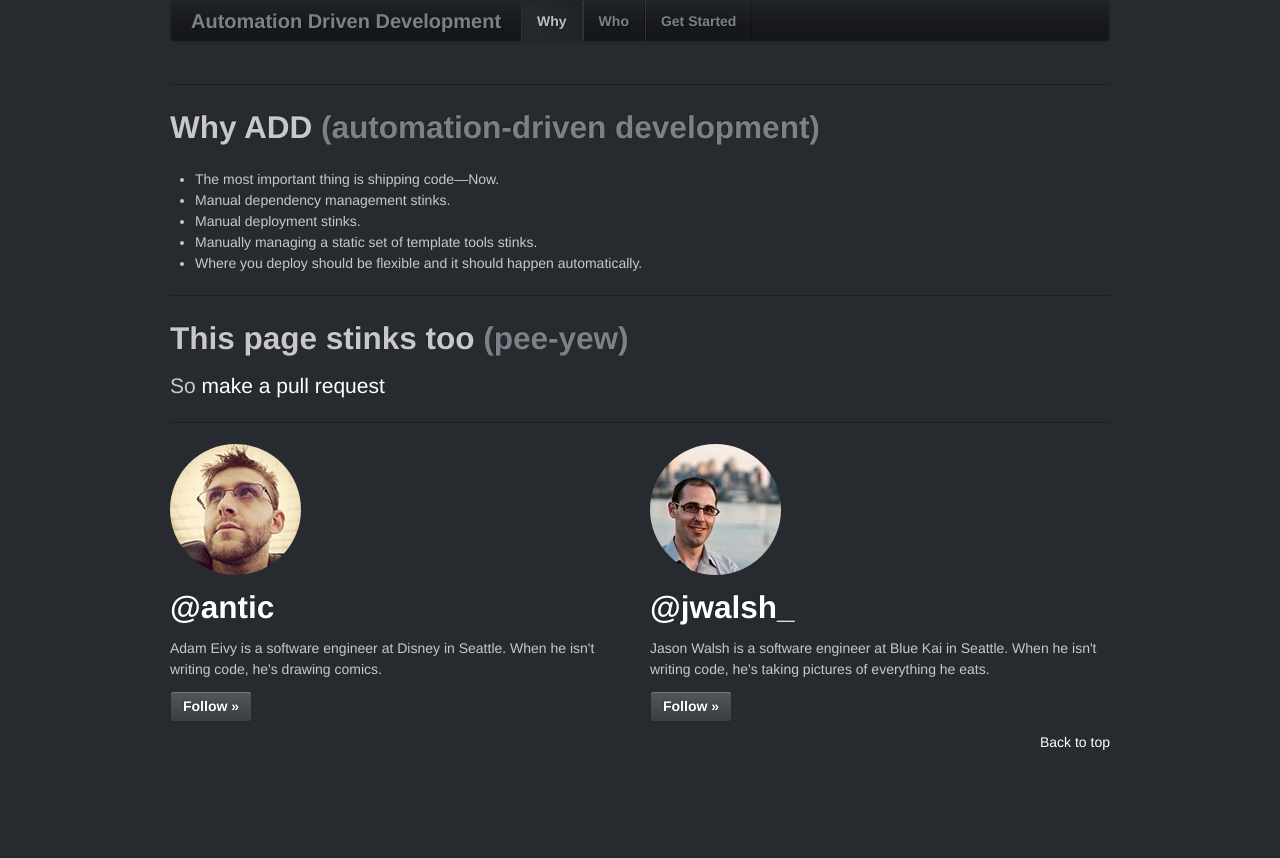
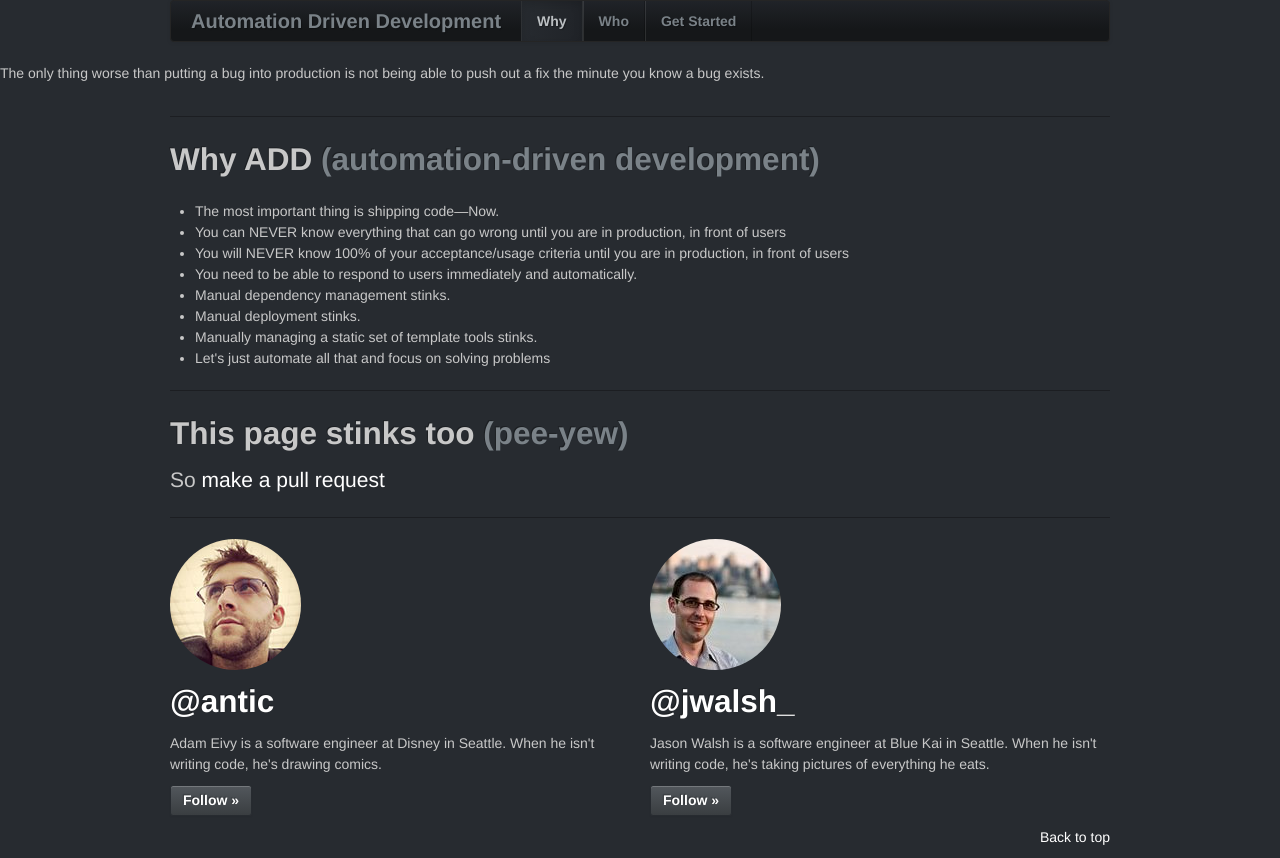
Before and after one commit to atomantic/add, a plain HTML site: page index.html in a window 1280 px wide. Before the commit the page ends 800 px from the top, so only its background shows below. Drawn offline with Linux system fonts and the light colour scheme.

Commit message:
Travis CI pushing good build to gh-pages [ci skip]

```diff
--- a/index.html
+++ b/index.html
@@ -45,6 +45,7 @@
     </div><!-- /.navbar-wrapper -->
 
 
+    <p>The only thing worse than putting a bug into production is not being able to push out a fix the minute you know a bug exists.</p>
 
     <!-- Creators
     ================================================== -->
@@ -61,10 +62,13 @@
             <p class="lead">
             <ul>
                 <li>The most important thing is shipping code&mdash;Now.</li>
+                <li>You can NEVER know everything that can go wrong until you are in production, in front of users</li>
+                <li>You will NEVER know 100% of your acceptance/usage criteria until you are in production, in front of users</li>
+                <li>You need to be able to respond to users immediately and automatically.</li>
                 <li>Manual dependency management stinks.</li>
                 <li>Manual deployment stinks.</li>
                 <li>Manually managing a static set of template tools stinks.</li>
-                <li>Where you deploy should be flexible and it should happen automatically.</li>
+                <li>Let's just automate all that and focus on solving problems</li>
             </ul>
             </p>
           </div>
```
